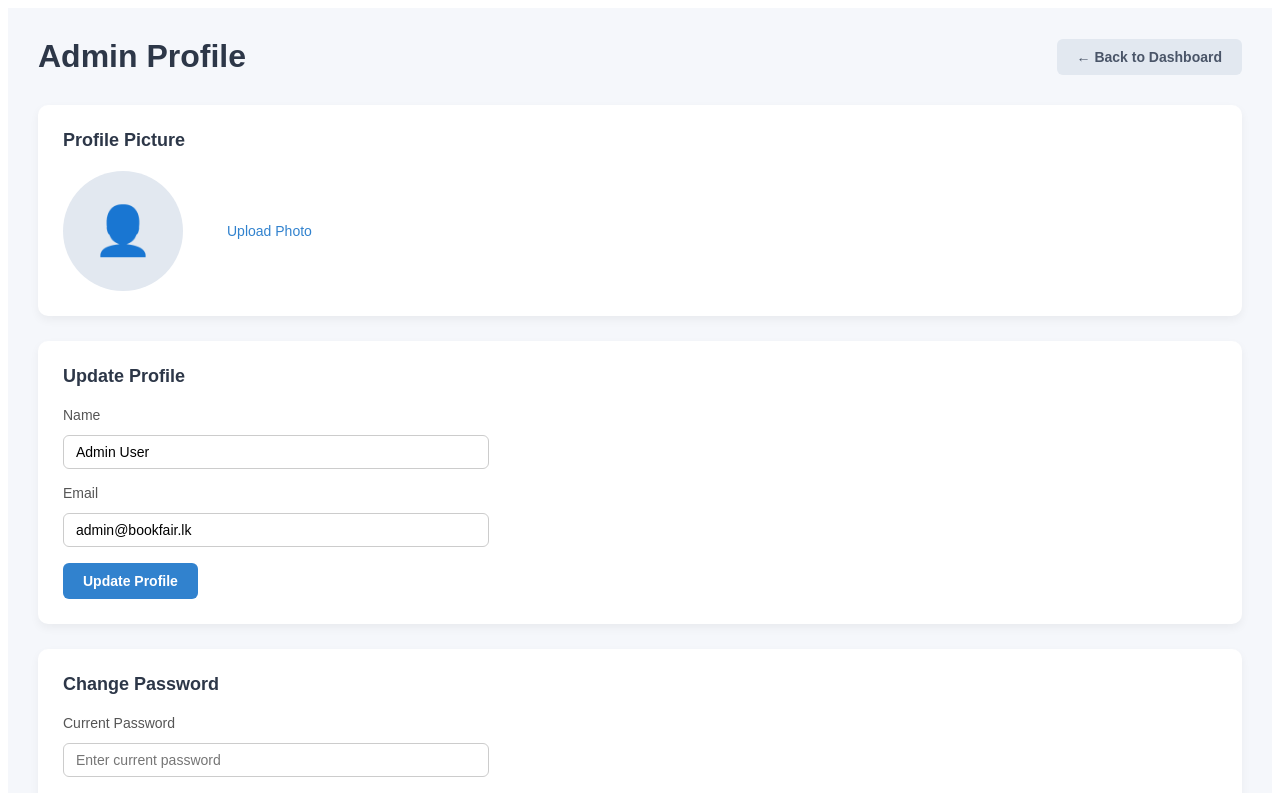
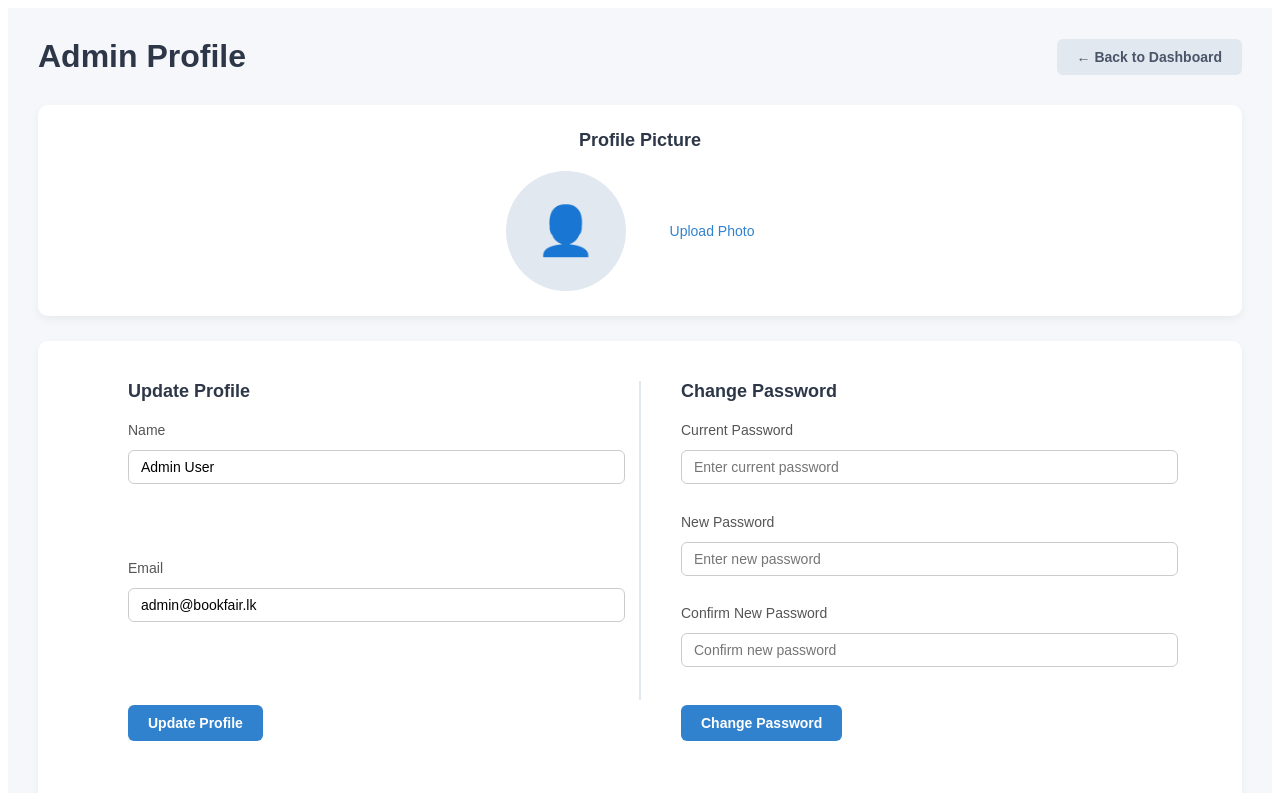
Before and after one commit to Lochithya/ReserveX, a React (Vite) app in the folder admin-portal/: page /admin-profile in a window 1280 px wide. Shown: the top 793 px of the page. Built offline with nearby package versions, Linux system fonts and the light colour scheme.

Commit message:
updated AdminProfile.jsx

```diff
--- a/admin-portal/src/pages/AdminProfile.css
+++ b/admin-portal/src/pages/AdminProfile.css
@@ -56,17 +56,30 @@
   margin-bottom: 25px;
 }
 
+.profile-update-section {
+  padding: 40px 50px;
+  min-height: 400px;
+}
+
 .profile-section h2 {
   margin: 0 0 20px 0;
   font-size: 18px;
   color: #2d3748;
 }
 
-/* Profile Picture */
+/* Profile Picture - centered */
+.profile-picture-section {
+  display: flex;
+  flex-direction: column;
+  align-items: center;
+  text-align: center;
+}
+
 .profile-picture-container {
   display: flex;
   align-items: center;
   gap: 24px;
+  justify-content: center;
 }
 
 .profile-picture-wrapper {
@@ -125,13 +138,6 @@
   background: #fff5f5;
 }
 
-.profile-form {
-  display: flex;
-  flex-direction: column;
-  gap: 16px;
-  max-width: 400px;
-}
-
 .profile-form .form-group {
   display: flex;
   flex-direction: column;
@@ -165,8 +171,50 @@
   font-weight: 600;
   cursor: pointer;
   width: fit-content;
+  margin-top: 8px;
 }
 
 .profile-form .btn:hover {
   background: #2c5282;
 }
+
+.profile-forms-row {
+  display: flex;
+  gap: 0;
+  align-items: stretch;
+}
+
+.profile-form-col {
+  flex: 1;
+  min-width: 0;
+  padding: 0 40px;
+}
+
+.profile-form-col:first-child {
+  border-right: 2px solid #e2e8f0;
+  padding-right: 40px;
+}
+
+.profile-form-col:last-child {
+  padding-left: 40px;
+}
+
+.profile-form-col h2 {
+  margin: 0 0 20px 0;
+}
+
+.profile-form {
+  display: flex;
+  flex-direction: column;
+  gap: 16px;
+  height: 100%;
+  max-width: 350px;
+}
+
+.profile-form-col .profile-form {
+  display: flex;
+  flex-direction: column;
+  gap: 16px;
+  height: 100%;
+  max-width: 100%;
+}
--- a/admin-portal/src/pages/AdminProfile.jsx
+++ b/admin-portal/src/pages/AdminProfile.jsx
@@ -63,7 +63,7 @@ export default function AdminProfile() {
         </div>
       )}
 
-      <div className="profile-section">
+      <div className="profile-section profile-picture-section">
         <h2>Profile Picture</h2>
         <div className="profile-picture-container">
           <div className="profile-picture-wrapper">
@@ -93,9 +93,11 @@ export default function AdminProfile() {
         </div>
       </div>
 
-      <div className="profile-section">
+      <div className="profile-section profile-update-section">
+        <div className="profile-forms-row">
+          <div className="profile-form-col">
             <h2>Update Profile</h2>
-        <form onSubmit={handleProfileSubmit} className="profile-form">
+            <form id="profile-form" onSubmit={handleProfileSubmit} className="profile-form">
               <div className="form-group">
                 <label htmlFor="name">Name</label>
                 <input
@@ -119,10 +121,9 @@ export default function AdminProfile() {
               <button type="submit" className="btn btn-primary">Update Profile</button>
             </form>
           </div>
-
-      <div className="profile-section">
+          <div className="profile-form-col">
             <h2>Change Password</h2>
-        <form onSubmit={handlePasswordSubmit} className="profile-form">
+            <form id="password-form" onSubmit={handlePasswordSubmit} className="profile-form">
               <div className="form-group">
                 <label htmlFor="current">Current Password</label>
                 <input
@@ -160,5 +161,7 @@ export default function AdminProfile() {
             </form>
           </div>
         </div>
+      </div>
+    </div>
   );
 }
```
Lines whose indentation alone changed are shown as unchanged.
